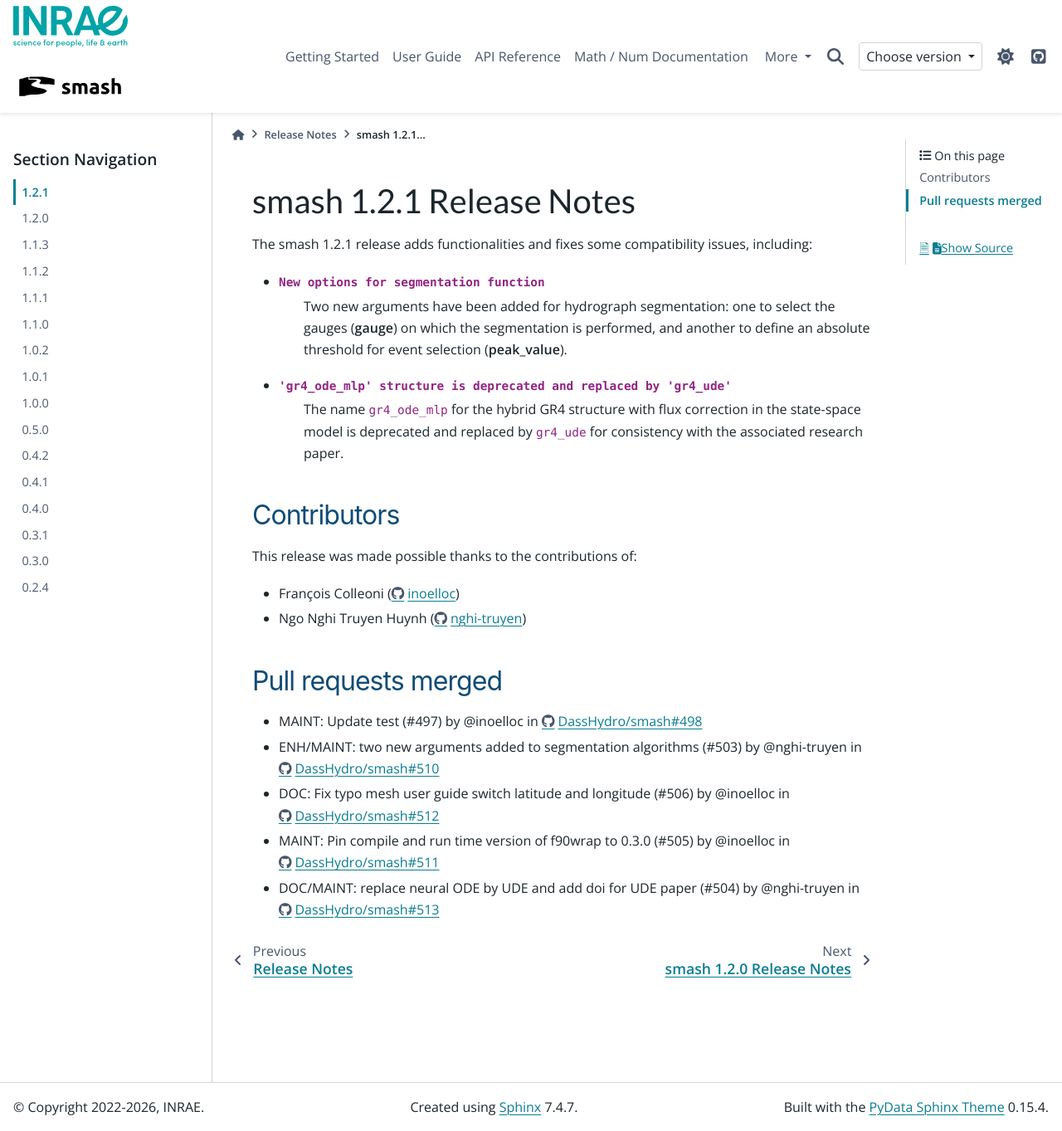
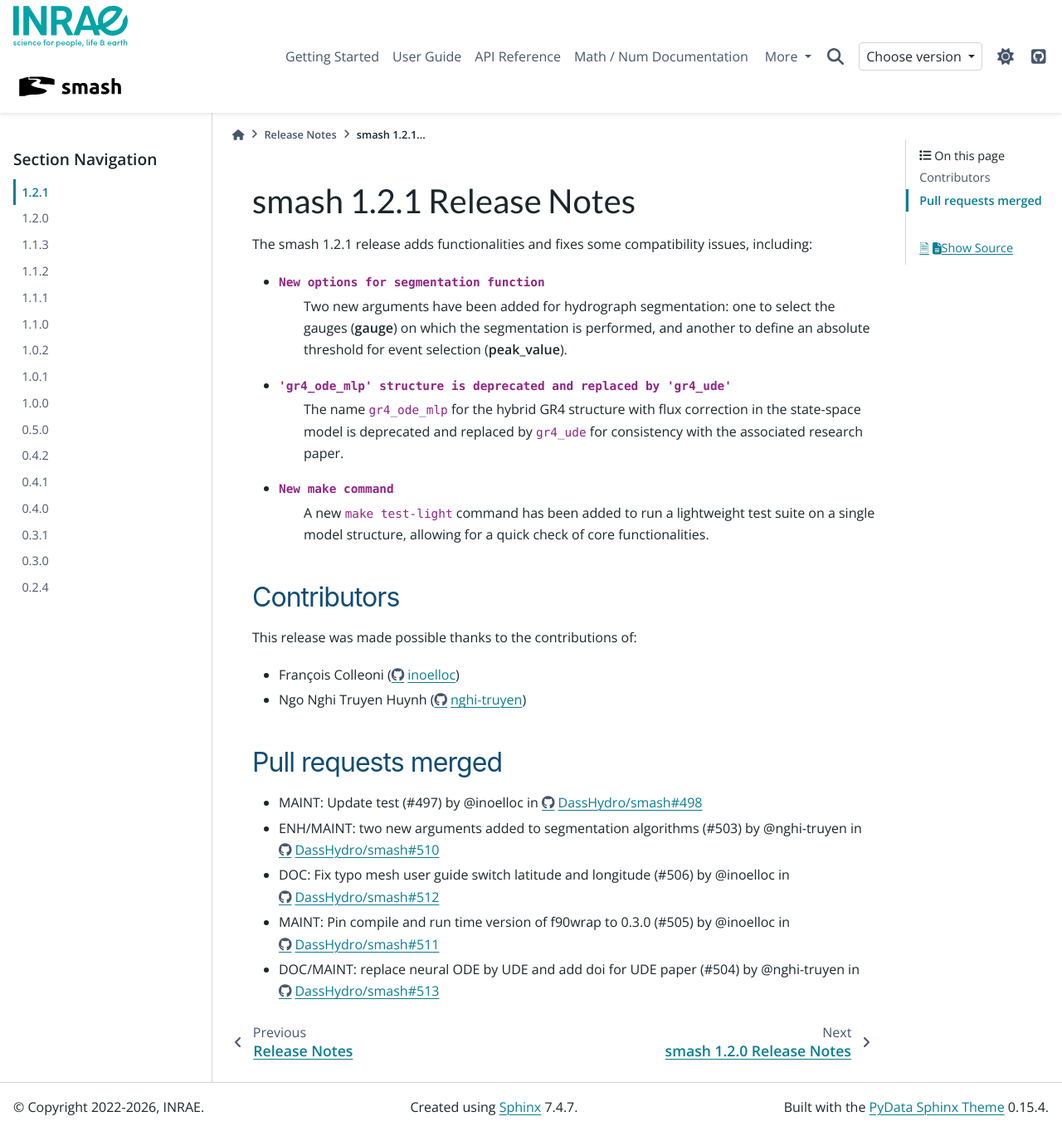
Before and after one commit to DassHydro/smash, a Sphinx documentation site: the page built from doc/source/release/1.2.1-notes.rst, in a window 1280 px wide and 1363 px high. Shown: the whole window at 83% size. Built offline with Sphinx 7.4.7 and the PyData theme 0.15.4, drawn with Linux system fonts in a browser that asks for light colours; pages that are not in the unit, such as notebooks, are missing from menus; the version number could not be read and is left out.

Commit message:
Add make test-light to release note

```diff
--- a/doc/source/release/1.2.1-notes.rst
+++ b/doc/source/release/1.2.1-notes.rst
@@ -14,6 +14,10 @@
 - ``'gr4_ode_mlp' structure is deprecated and replaced by 'gr4_ude'``
     The name ``gr4_ode_mlp`` for the hybrid GR4 structure with flux correction in the state-space model
     is deprecated and replaced by ``gr4_ude`` for consistency with the associated research paper.
+
+- ``New make command``
+    A new ``make test-light`` command has been added to run a lightweight test suite on a
+    single model structure, allowing for a quick check of core functionalities.
 
 ------------
 Contributors
```
